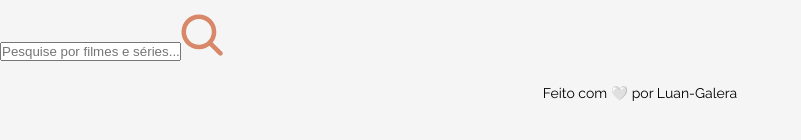
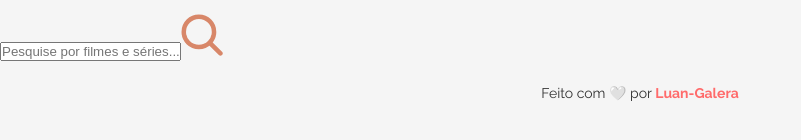
Before and after one commit to Luan-Galera/I3DS-2026-B, a React (Vite) app in the folder 04-devflix/: page / in a window 1280 px wide. Shown: the part 220-360 px from the top of the page, without its empty margins (0-801 px from the left). Built offline with nearby package versions, Linux system fonts and the light colour scheme.

Commit message:
feat: atualizar rodapé com link para o GitHub e melhorar estilos de CSS

```diff
--- a/04-devflix/src/App.css
+++ b/04-devflix/src/App.css
@@ -4,12 +4,24 @@
 
   /* Light theme (padrão) */
   --bg-primary: #f5f5f5;
+  --text-primary: #333;
+  --text-secondary: #666;
+  --text-placeholder: #a1a1a1;
+  --accent-color: #ff6b6b;
+  --shadow-color: rgba(0, 0, 0, 0.1);
+  --shadow: 0px 2px 8px var(var(--shadow-color));
 }
 
 @media (prefers-color-scheme: dark){
   /* Dark theme */
   :root {
   --bg-primary: #212426;
+  --text-primary: #f5f5f5;
+  --text-secondary: #f0f0f0;
+  --text-placeholder: #a1a1a1;
+  --accent-color: #ffa500;
+  --shadow-color: rgba(0, 0, 0, 0.4);
+  --shadow: 5px 5px 7px #1c1d1f, -5px -5px 7px #222527;
   }
 }
 
--- a/04-devflix/src/App.jsx
+++ b/04-devflix/src/App.jsx
@@ -18,7 +18,7 @@ const App = () => {
         <img src={lupa} alt="Botão pesquisar!" />
       </div>
 
-      <Rodape>Luan-Galera</Rodape>
+      <Rodape link="https://github.com/Luan-Galera">Luan-Galera</Rodape>
     </div>
   );
 };
--- a/04-devflix/src/components/Rodape/Rodape.jsx
+++ b/04-devflix/src/components/Rodape/Rodape.jsx
@@ -1,10 +1,10 @@
 import React from 'react'
 import "./Rodape.module.css"
 
-const Rodape = ({ children }) => {
+const Rodape = ({ children, link }) => {
   return (
     <footer>
-      <p>Feito com 🤍 por <a href="https://github.com">{children}</a></p>
+      <p>Feito com 🤍 por <a href={link} target="_blank">{children}</a></p>
     </footer>
   )
 }
--- a/04-devflix/src/components/Rodape/Rodape.module.css
+++ b/04-devflix/src/components/Rodape/Rodape.module.css
@@ -2,9 +2,11 @@ footer {
     text-align: center;
     font-size: 14px;
     padding-top: 24px;
+    color: var(--text-primary);
 
     & a {
-        color: var(--text-color);
         text-decoration: none;
+        color: var(--accent-color);
+        font-weight: bold;
     }
 }
```
Also changed, not shown: 1 other file (tests, documents, lock files or other folders).
